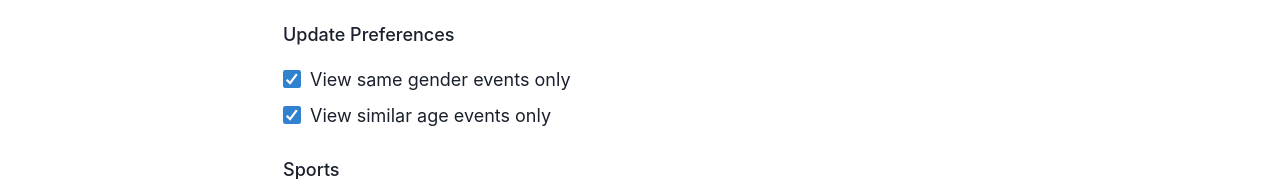
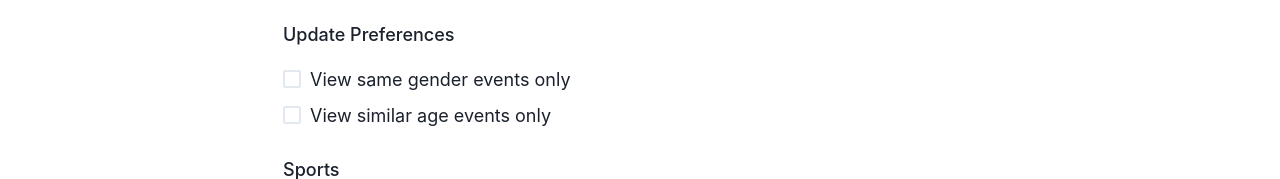
Before and after one commit to christopherdegroot/Sportr, a Next.js app: page /profile/update in a window 1280 px wide. Shown: the part 367-546 px from the top of the page. Built offline with nearby package versions, Linux system fonts and the light colour scheme.

Commit message:
change profile page update section to use swr user object

```diff
--- a/components/UpdateProfile.js
+++ b/components/UpdateProfile.js
@@ -47,6 +47,8 @@ const Details = (props) => {
     birthdate,
     sports,
     km_range,
+    same_gender,
+    similar_age,
   } = props.user;
   const { isOpen, onToggle } = useDisclosure();
   const [sliderValue, setSliderValue] = useState(km_range);
@@ -108,17 +110,12 @@ const Details = (props) => {
               <FormLabel>Update Preferences</FormLabel>
               <CheckboxGroup
                 colSpan={2}
-                defaultValue={["gender", "similar_age"]}
+                defaultValue={[same_gender ? "gender" : '', similar_age ? "similar_age" : '']}
               >
-                {" "}
                 {/* Once matching prefrences are added to the ERD update this line to use the userObject */}
                 <SimpleGrid columns={1} rowGap={2} w="full">
-                  <Checkbox value="gender">
-                    View same gender events only
-                  </Checkbox>
-                  <Checkbox value="similar_age">
-                    View similar age events only
-                  </Checkbox>
+                  <Checkbox value="gender">View same gender events only</Checkbox>
+                  <Checkbox value="similar_age">View similar age events only</Checkbox>
                 </SimpleGrid>
               </CheckboxGroup>
             </VStack>
@@ -137,9 +134,7 @@ const Details = (props) => {
                   <Checkbox value="basketball">Basketball</Checkbox>
                   <Checkbox value="beachvolleyball">Beach Volleyball</Checkbox>
                   <Checkbox value="DiscGolf">Disc Golf</Checkbox>
-                  <Checkbox value="canoeingkayaking">
-                    Canoeing/Kayaking
-                  </Checkbox>
+                  <Checkbox value="canoeingkayaking">Canoeing/Kayaking</Checkbox>
                   <Checkbox value="curling">Curling</Checkbox>
                   <Checkbox value="cycling">Cycling</Checkbox>
                   <Checkbox value="football">Football</Checkbox>
```
Also changed, not shown: pages/profile/index.js (+5 -2 lines).
